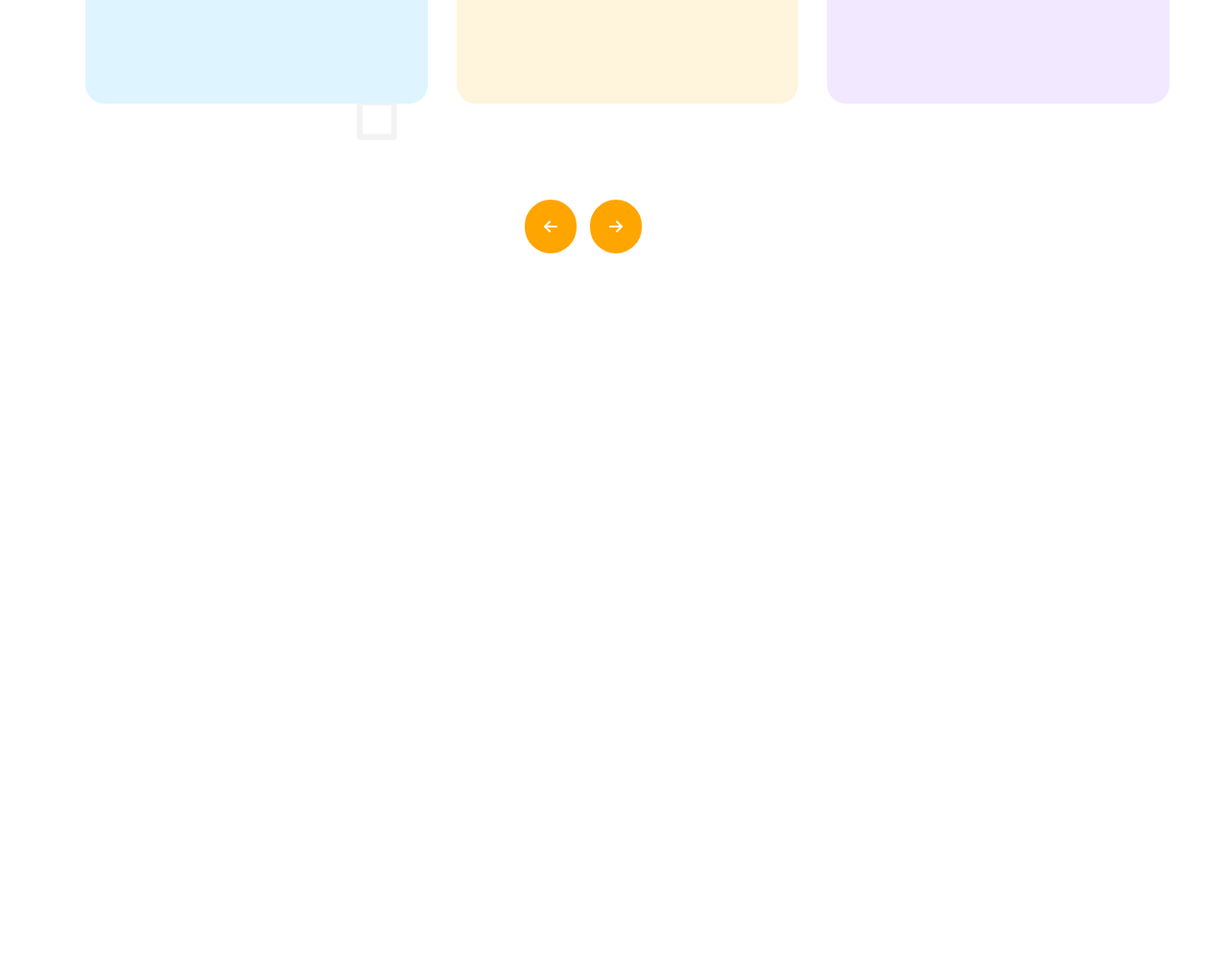
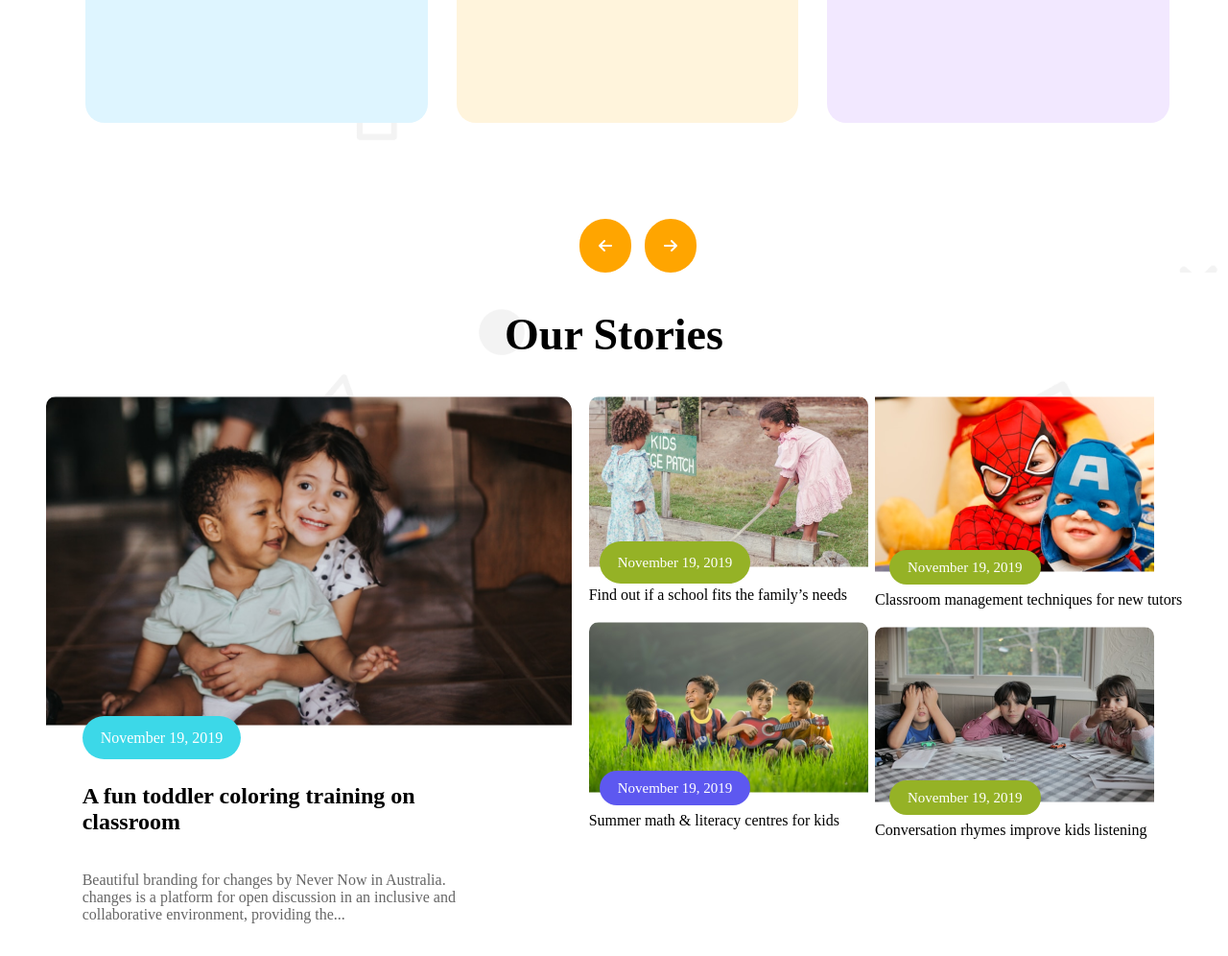
Before and after one commit to naim143-2/Second-Assignment, a plain HTML site: page index.html in a window 1280 px wide. Shown: the part 1309-2305 px from the top of the page at 96% size. Before the commit the page ends 1581 px from the top, so only its background shows below. Drawn offline with Linux system fonts and the light colour scheme.

Commit message:
fourth commit

```diff
--- a/index.html
+++ b/index.html
@@ -78,6 +78,52 @@
                 <i class="fa-solid fa-arrow-right"></i>
             </div>
         </section>
+       <section class="our-story-sect">
+        <h1 class="our-story">Our Stories</h1>
+        <div class="our-story-container">
+            <div id="box-1">
+               <div class="img-cap"> <img class="first-box" src="assets/story-1.png" alt=""></div>
+                <h4 class="november-1tag">November 19, 2019</h4>
+                    <div class="caption"><h1 class="first-box-head">A fun toddler coloring training on
+                        classroom</h1></div>
+                        <p class="first-box-pera">Beautiful branding for changes by Never Now in Australia.
+                            changes is a platform for open discussion in an inclusive and
+                            collaborative environment, providing the...</p>
+
+            </div>
+            <div class="story-2-3-4-5">
+                <div class="box-2-box-3">
+                    <div class="box-2">
+                        <img class="box-2-3-4-5-img" src="assets/story-2.png" alt="">
+                        <h4 class="box-2-november">November 19, 2019</h4>
+                        <p class="box-2-3-4-5-1pera">Find out if a school fits the
+                            family’s needs</p>
+                    </div>
+                    <div class="box-3">
+                        <img class="box-2-3-4-5-img" src="assets/story-3.png" alt="">
+                        <h4 class="box-3-november">November 19, 2019</h4>
+                        <p class="box-2-3-4-5-pera">Summer math & literacy
+                            centres for kids</p>
+                    </div>
+                </div>
+                <div class="box-4-box-5">
+                    <div class="box-4">
+                        <img src="assets/story-4.png" alt="">
+                        <h4 class="box-4-november">November 19, 2019</h4>
+                        <p class="box-2-3-4-5-pera">Classroom management
+                            techniques for new tutors</p>
+                    </div>
+                    <div class="box-5">
+                         <img class="box-2-3-4-5-img" src="assets/story-5.png" alt="">
+                         <h4 class="box-5-november">November 19, 2019</h4>
+                         <p class="box-2-3-4-5-pera">Conversation rhymes
+                            improve kids listening</p>
+                    </div>
+                </div>
+            </div>
+        </div>
+
+       </section>
 
     </main>
     <footer>
--- a/styles.css
+++ b/styles.css
@@ -180,7 +180,8 @@
     display: flex;
     text-align: left;
     margin-left: 90px;
-
+    font-size: 26px;
+    line-height: auto;
 
    }
    .icon{
@@ -295,8 +296,8 @@ height: 600px; */
     font-family: "Fira Sans", serif;
     font-weight: 700;
     font-style: normal;
-    line-height: auto;
-    font-size: 26px;
+    line-height: 58px;
+    font-size: 46px;
 
   }
   .sec-2{
@@ -351,10 +352,9 @@ height: 600px; */
   }
   .icon{
 
-    max-width: 1100px;
+    /* max-width: 1100px; */
     margin-top: 100px;
-  text-align: center;
-
+    text-align: center;
   }
   .fa-arrow-left{
     border: 20px solid orange;
@@ -369,3 +369,159 @@ height: 600px; */
     background-color: orange;
     border-radius: 30px;
   }
+
+ .our-story-sect{
+  /* background-color: rgba(227, 176, 234, 1); */
+  background-blend-mode: multiply;
+ background: linear-gradient(rgba(254, 163, 1, 1)rgba(255, 255, 255, 1));
+  background-image: url('assets/bg.png');
+ }
+ .our-story-container{
+  display: flex;
+  grid-template-columns: repeat(3,1fr);
+  gap: 18px;
+  justify-content: center;
+  margin-top: 10px;
+ }
+ .our-story{
+  font-size: 46px;
+  font-weight: bold;
+  text-align: center;
+ }
+ #box-1{
+  grid-row: span 3;
+  border-radius: 16px;
+  background-color: white;
+  width: 548px;
+  height: 63px;
+
+ }
+ .story-2-3-4-5{
+  display: flex;
+  justify-content: center;
+  gap: 29px;
+
+ }
+ .box-2{
+  background-color: white;
+  border-radius: 16px;
+  gap: 21px;
+  margin-bottom: 19px;
+
+ }
+ .box-3{
+  background-color: white;
+  border-radius: 16px;
+
+ }
+ .box-4{
+  background-color: white;
+  border-radius: 16px;
+
+  margin-bottom: 19px;
+ }
+ .box-5{
+  background-color: white;
+  border-radius: 16px;
+
+ }
+ .first-box{
+  border-top-right-radius: 16px;
+  border-top-left-radius: 10px;
+  width: 100%;
+ }
+ .november-1tag{
+  color: white;
+  background-color: rgba(60, 216, 232, 1);
+  border: none;
+  display: inline;
+  position: relative;
+  border-radius: 100px;
+  padding: 14px 19px;
+  font-size: 16px;
+  font-weight: 500;
+  margin: 2px 38px;
+ }
+ .box-2-november{
+  font-size: 15px;
+  font-weight: 500;
+  color: white;
+  background-color: rgba(149, 178, 38, 1);
+  position: relative;
+
+  border-radius: 100px;
+  display: inline;
+  margin:0 0 20px -280px;
+  padding: 14px 19px;
+
+
+ }
+ .box-3-november{
+  font-size: 15px;
+  font-weight: 500;
+  color: white;
+  background-color: rgba(93, 88, 240, 1);
+  position: relative;
+  border-radius: 100px;
+  display: inline;
+  margin: 0px 0px 20px -280px;
+  padding: 10px 19px;
+
+ }
+ .box-4-november{
+  font-size: 15px;
+  font-weight: 500;
+  color: white;
+  background-color: rgba(149, 178, 38, 1);
+  position: relative;
+  border-radius: 100px;
+  display: inline;
+  margin: 0 0 20px -280px;
+  padding: 10px 19px;
+ }
+ .box-5-november{
+  font-size: 15px;
+  font-weight: 500;
+  color: white;
+  background-color: rgba(149, 178, 38, 1);
+  position: relative;
+  border-radius: 100px;
+  display: inline;
+  margin: 0 0 20px -280px;
+  padding: 10px 19px;
+ }
+ .first-box-head{
+  font-size: 24px;
+  font-weight: bold;
+  padding: 58px 38px;
+ }
+ .first-box-pera{
+  padding: 0px 80px 34px 38px;
+  font-size: 16px;
+  font-weight: 400;
+  color: rgba(102, 102, 102, 1);
+  margin-top: -40px;
+  background-color: white;
+
+ }
+ .box-2-3-4-5-img{
+  border-top-left-radius: 10px;
+  border-top-right-radius: 10px;
+
+ }
+ .box-2-3-4-5-pera1{
+  font-size: 16px;
+
+  font-weight: bold;
+  padding: 19px 38px 28px 37px;
+  background-color: white;
+  margin-right: 10PX;
+
+ }
+ .caption{
+  margin-top: -40px;
+ margin-right: 100px;
+ background-color: white;
+ border-bottom-right-radius: 10px;
+ border-bottom-left-radius: 10px;
+ }
```
